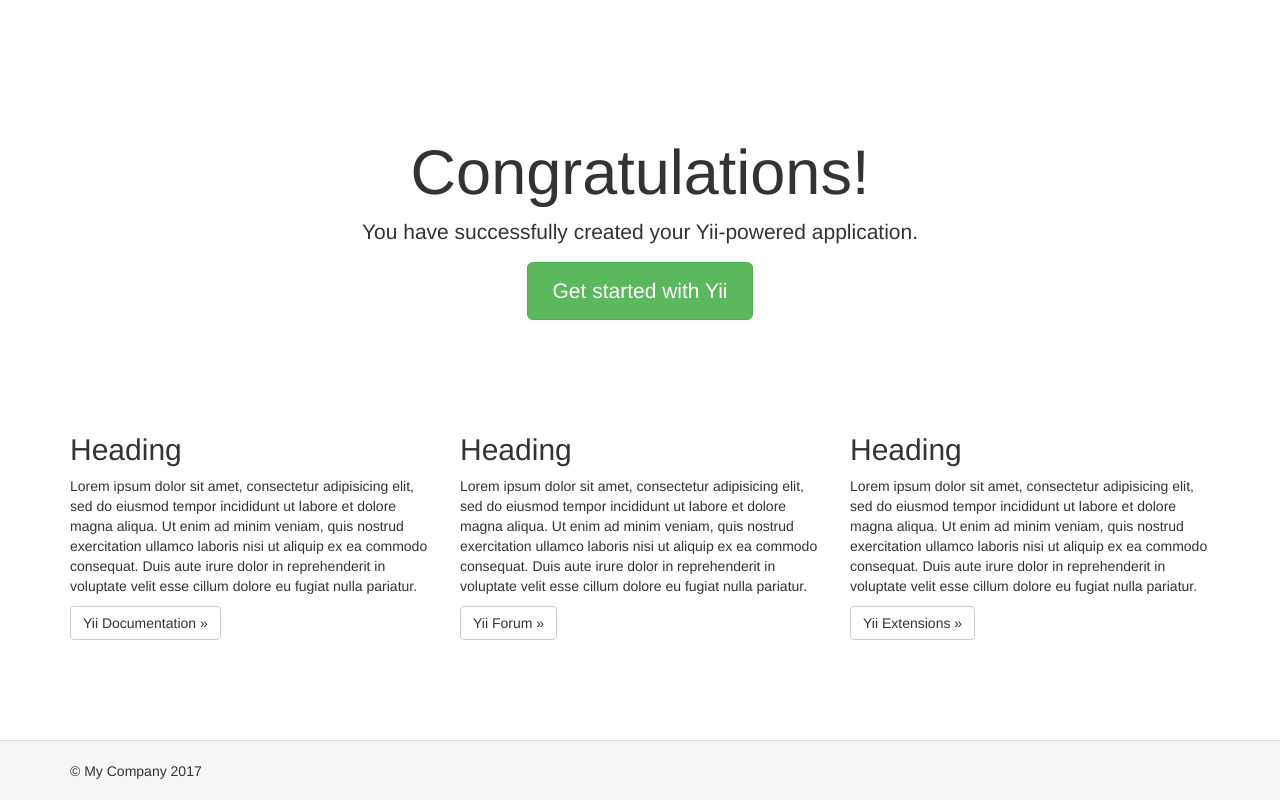
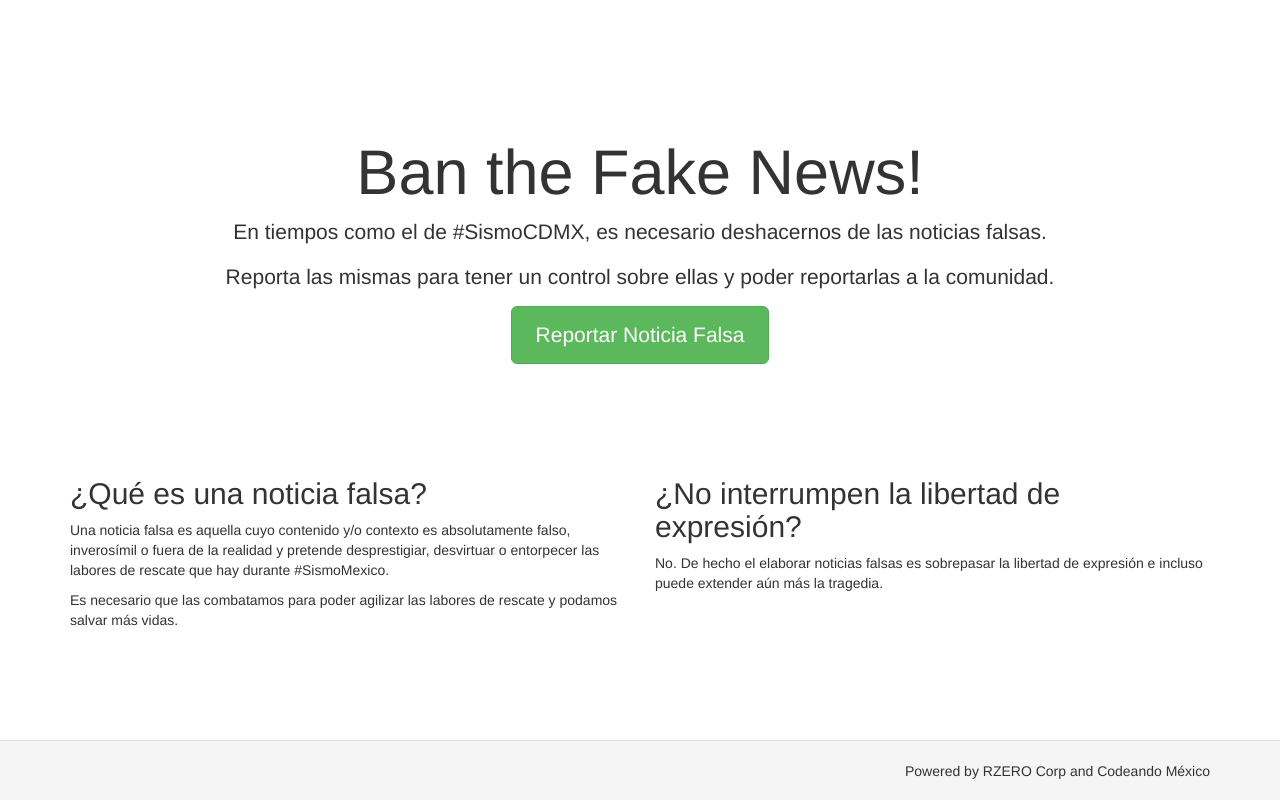
Before and after one commit to jluispuc/banfakenews, a Yii app: template views/site/index.php in a window 1280 px wide. Run offline with PHP 8.4 and a stand-in for Yii, Linux system fonts and the light colour scheme; the template is opened without the code that fills it, so the values that code supplies are empty; some libraries are stand-ins or nearby versions.

Commit message:
[#UPDATE][v0.2-alpha]
Index done. Implemented pretty URLs.

```diff
--- a/config/db.php
+++ b/config/db.php
@@ -2,8 +2,8 @@
 
 return [
     'class' => 'yii\db\Connection',
-    'dsn' => 'mysql:host=localhost;dbname=yii2basic',
-    'username' => 'root',
-    'password' => '',
+    'dsn' => 'mysql:host=localhost;dbname=banfakenews_rzerocorp_com',
+    'username' => 'banfakcv8amsFAi0',
+    'password' => 'hefTMCmQSH9oP8A',
     'charset' => 'utf8',
 ];
--- a/views/layouts/main.php
+++ b/views/layouts/main.php
@@ -28,7 +28,7 @@
 <div class="wrap">
     <?php
     NavBar::begin([
-        'brandLabel' => 'My Company',
+        'brandLabel' => '#SismoMexico',
         'brandUrl' => Yii::$app->homeUrl,
         'options' => [
             'class' => 'navbar-inverse navbar-fixed-top',
@@ -38,9 +38,9 @@
         'options' => ['class' => 'navbar-nav navbar-right'],
         'items' => [
             ['label' => 'Home', 'url' => ['/site/index']],
-            ['label' => 'About', 'url' => ['/site/about']],
-            ['label' => 'Contact', 'url' => ['/site/contact']],
-            Yii::$app->user->isGuest ? (
+            ['label' => 'Reportar', 'url' => ['/report']],
+            ['label' => 'Consultar', 'url' => ['/view']],
+            /*Yii::$app->user->isGuest ? (
                 ['label' => 'Login', 'url' => ['/site/login']]
             ) : (
                 '<li>'
@@ -51,7 +51,7 @@
                 )
                 . Html::endForm()
                 . '</li>'
-            )
+            )*/
         ],
     ]);
     NavBar::end();
@@ -67,9 +67,7 @@
 
 <footer class="footer">
     <div class="container">
-        <p class="pull-left">&copy; My Company <?= date('Y') ?></p>
-
-        <p class="pull-right"><?= Yii::powered() ?></p>
+        <p class="pull-right">Powered by RZERO Corp and Codeando México</p>
     </div>
 </footer>
 
--- a/views/site/index.php
+++ b/views/site/index.php
@@ -2,50 +2,33 @@
 
 /* @var $this yii\web\View */
 
-$this->title = 'My Yii Application';
+$this->title = 'Ban the Fake News';
 ?>
 <div class="site-index">
 
     <div class="jumbotron">
-        <h1>Congratulations!</h1>
+        <h1>Ban the Fake News!</h1>
 
-        <p class="lead">You have successfully created your Yii-powered application.</p>
+        <p class="lead">En tiempos como el de #SismoCDMX, es necesario deshacernos de las noticias falsas.</p>
+        <p class="lead">Reporta las mismas para tener un control sobre ellas y poder reportarlas a la comunidad.</p>
 
-        <p><a class="btn btn-lg btn-success" href="http://www.yiiframework.com">Get started with Yii</a></p>
+        <p><a class="btn btn-lg btn-success" href="http://www.yiiframework.com">Reportar Noticia Falsa</a></p>
     </div>
 
     <div class="body-content">
 
         <div class="row">
-            <div class="col-lg-4">
-                <h2>Heading</h2>
+            <div class="col-lg-6">
+                <h2>¿Qué es una noticia falsa?</h2>
 
-                <p>Lorem ipsum dolor sit amet, consectetur adipisicing elit, sed do eiusmod tempor incididunt ut labore et
-                    dolore magna aliqua. Ut enim ad minim veniam, quis nostrud exercitation ullamco laboris nisi ut aliquip
-                    ex ea commodo consequat. Duis aute irure dolor in reprehenderit in voluptate velit esse cillum dolore eu
-                    fugiat nulla pariatur.</p>
+                <p>Una noticia falsa es aquella cuyo contenido y/o contexto es absolutamente falso, inverosímil o fuera de la realidad y pretende desprestigiar, desvirtuar o entorpecer las labores de rescate que hay durante #SismoMexico.</p>
+                <p>Es necesario que las combatamos para poder agilizar las labores de rescate y podamos salvar más vidas.</p>
+            </div>
+            <div class="col-lg-6">
+                <h2>¿No interrumpen la libertad de expresión?</h2>
 
-                <p><a class="btn btn-default" href="http://www.yiiframework.com/doc/">Yii Documentation &raquo;</a></p>
-            </div>
-            <div class="col-lg-4">
-                <h2>Heading</h2>
+                <p>No. De hecho el elaborar noticias falsas es sobrepasar la libertad de expresión e incluso puede extender aún más la tragedia.</p>
 
-                <p>Lorem ipsum dolor sit amet, consectetur adipisicing elit, sed do eiusmod tempor incididunt ut labore et
-                    dolore magna aliqua. Ut enim ad minim veniam, quis nostrud exercitation ullamco laboris nisi ut aliquip
-                    ex ea commodo consequat. Duis aute irure dolor in reprehenderit in voluptate velit esse cillum dolore eu
-                    fugiat nulla pariatur.</p>
-
-                <p><a class="btn btn-default" href="http://www.yiiframework.com/forum/">Yii Forum &raquo;</a></p>
-            </div>
-            <div class="col-lg-4">
-                <h2>Heading</h2>
-
-                <p>Lorem ipsum dolor sit amet, consectetur adipisicing elit, sed do eiusmod tempor incididunt ut labore et
-                    dolore magna aliqua. Ut enim ad minim veniam, quis nostrud exercitation ullamco laboris nisi ut aliquip
-                    ex ea commodo consequat. Duis aute irure dolor in reprehenderit in voluptate velit esse cillum dolore eu
-                    fugiat nulla pariatur.</p>
-
-                <p><a class="btn btn-default" href="http://www.yiiframework.com/extensions/">Yii Extensions &raquo;</a></p>
             </div>
         </div>
 
```
Also changed, not shown: config/web.php (+5 -3 lines), 2 other files.
